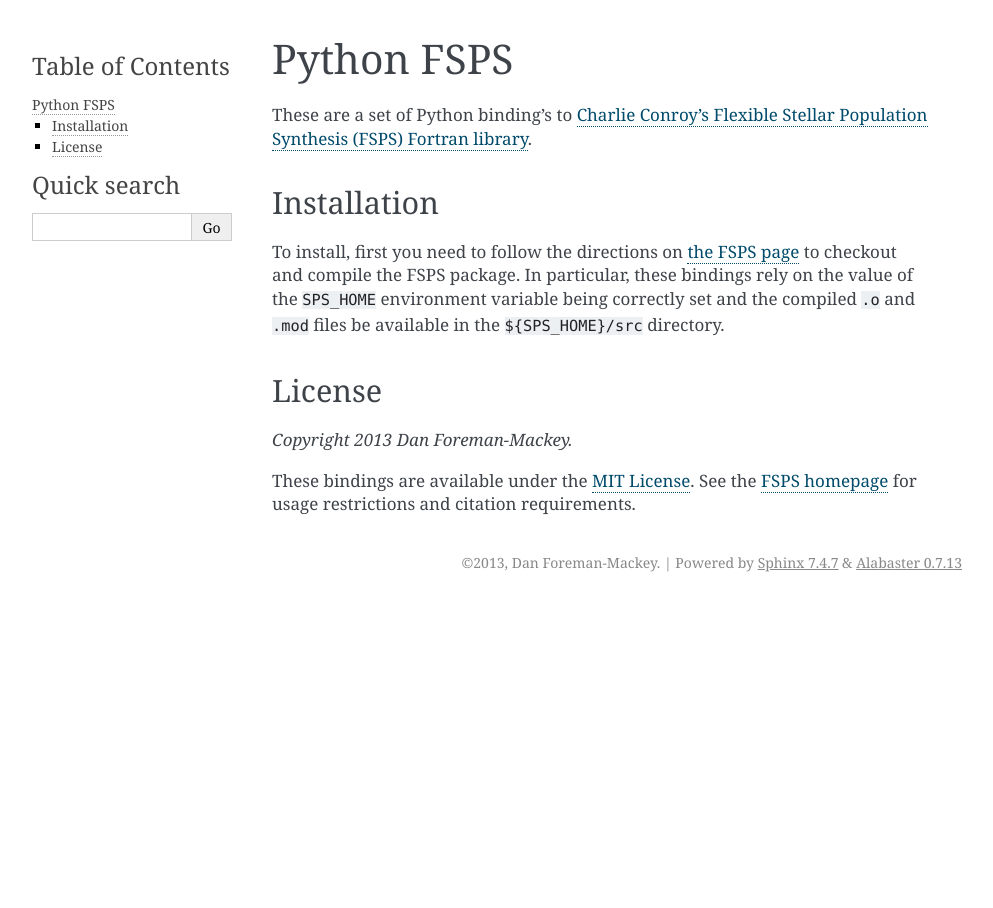
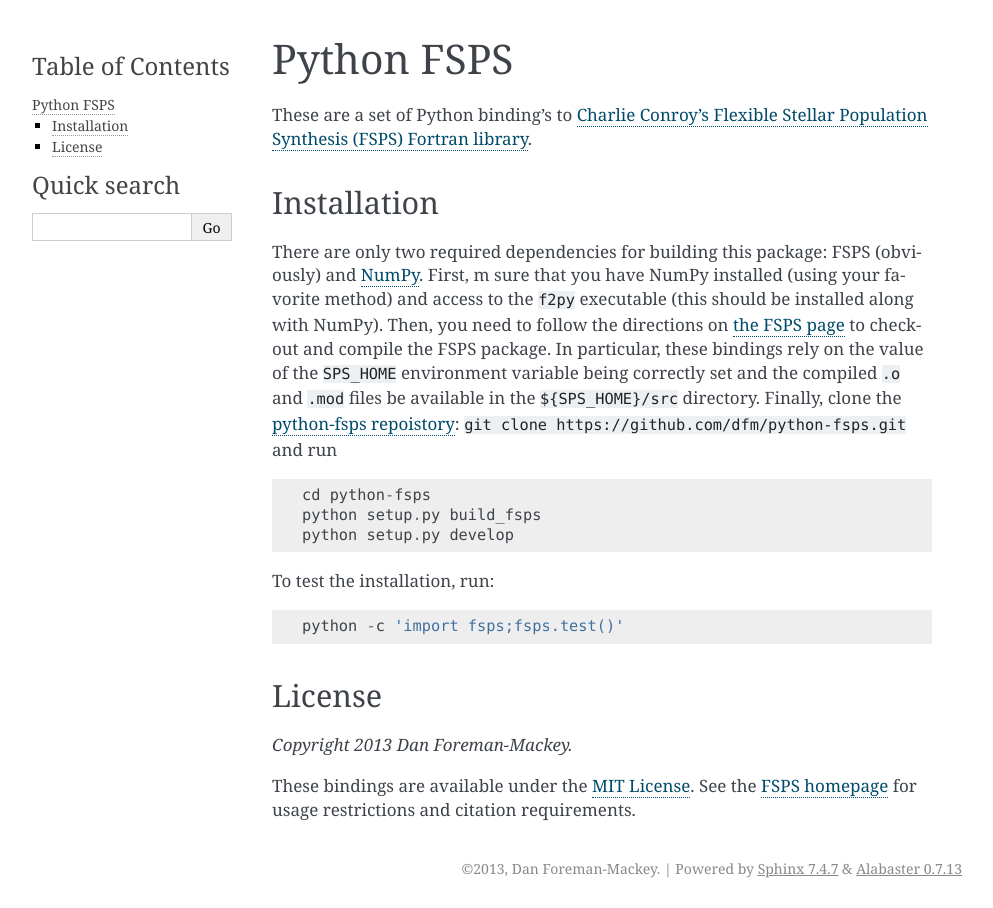
Before and after one commit to dfm/python-fsps, a Sphinx documentation site: the page built from docs/index.rst, in a window 1280 px wide. Shown: the whole page, without its empty margins (148-1141 px from the left). Built offline with Sphinx 7.4.7, drawn with Linux system fonts in a browser that asks for light colours.

Commit message:
finishing installation instructions

```diff
--- a/docs/index.rst
+++ b/docs/index.rst
@@ -9,12 +9,30 @@
 Installation
 ------------
 
-To install, first you need to follow the directions on `the FSPS page
+There are only two required dependencies for building this package: FSPS
+(obviously) and `NumPy <http://www.numpy.org/>`_. First, m sure that you have
+NumPy installed (using your favorite method) and access to the ``f2py``
+executable (this should be installed along with NumPy).
+Then, you need to follow the directions on `the FSPS page
 <http://www.ucolick.org/~cconroy/FSPS.html>`_ to checkout and compile
 the FSPS package. In particular, these bindings rely on the value of the
 ``SPS_HOME`` environment variable being correctly set and the compiled
 ``.o`` and ``.mod`` files be available in the ``${SPS_HOME}/src``
-directory.
+directory. Finally, clone the `python-fsps repoistory
+<https://github.com/dfm/python-fsps>`_: ``git clone
+https://github.com/dfm/python-fsps.git`` and run
+
+::
+
+    cd python-fsps
+    python setup.py build_fsps
+    python setup.py develop
+
+To test the installation, run:
+
+::
+
+    python -c 'import fsps;fsps.test()'
 
 
 License
```
